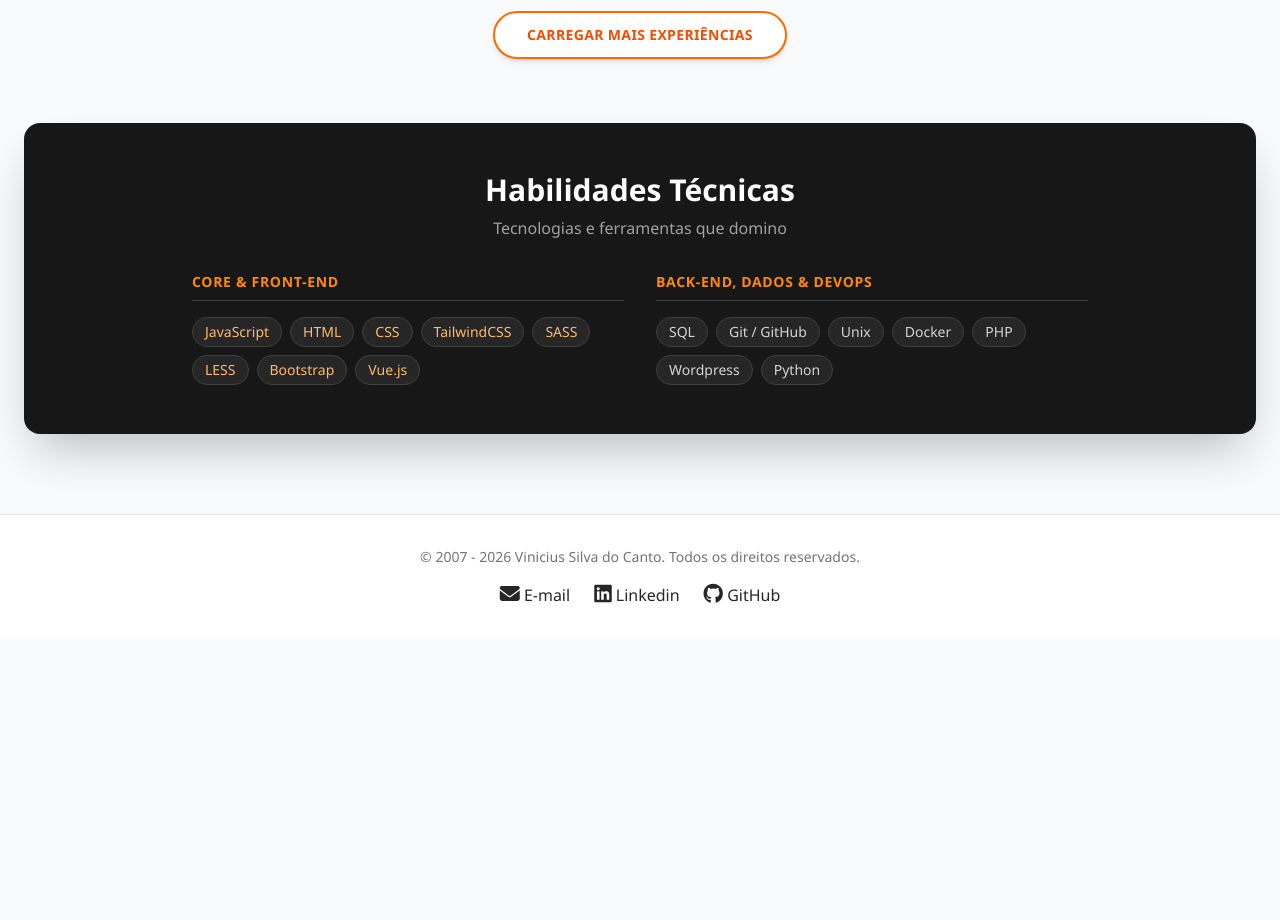
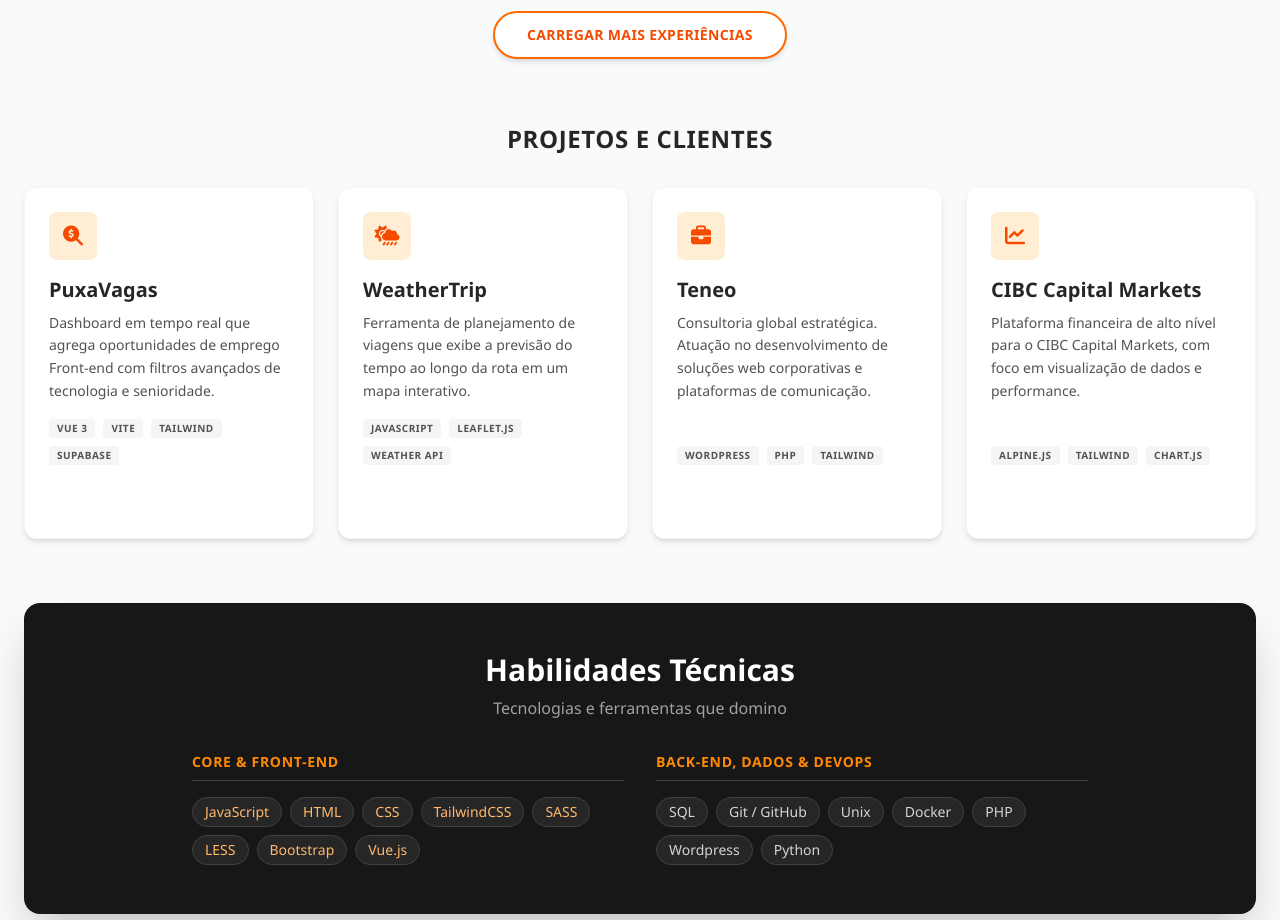
Before and after one commit to viniciusdocanto/docanto, a Vue app: page / in a window 1280 px wide. Shown: the part 1120-2040 px from the top of the page. Before the commit the page ends 1759 px from the top, so only its background shows below. Built offline with nearby package versions, Linux system fonts and the light colour scheme.

Commit message:
feat: enhance project cards with tech tags and full card clickability

```diff
--- a/src/App.vue
+++ b/src/App.vue
@@ -41,7 +41,7 @@ onMounted(() => {
   <main class="container mx-auto px-6 -mt-12 relative z-20 pb-20">
     <Summary class="reveal" />
     <Experience class="reveal" />
-    <!-- <Projects /> -->
+    <Projects />
     <Skills class="reveal" />
   </main>
   <Footer />
--- a/src/components/Projects.vue
+++ b/src/components/Projects.vue
@@ -4,16 +4,30 @@
           {{ $t('projectsTitle') || 'Projetos e Clientes' }}
       </h3>
 
-      <div class="grid grid-cols-1 md:grid-cols-3 gap-6">
-          <div v-for="project in projects" :key="project.id" class="bg-white dark:bg-neutral-800 p-6 rounded-xl shadow-md border border-neutral-100 dark:border-neutral-700 hover:shadow-xl transition-all group">
+      <div class="grid grid-cols-1 md:grid-cols-2 lg:grid-cols-4 gap-6">
+          <a v-for="project in projects" :key="project.id" :href="project.url" target="_blank"
+             class="bg-white dark:bg-neutral-800 p-6 rounded-xl shadow-md border border-neutral-100 dark:border-neutral-700 hover:shadow-xl transition-all group flex flex-col h-full cursor-pointer no-underline">
               <div class="w-12 h-12 bg-orange-100 dark:bg-orange-900/30 rounded-lg flex items-center justify-center mb-4 group-hover:bg-orange-500 transition-colors">
                   <i :class="[project.icon, 'text-orange-600 dark:text-orange-400 group-hover:text-white text-xl']"></i>
               </div>
               <h4 class="text-xl font-bold text-neutral-800 dark:text-neutral-100 mb-2">{{ project.name }}</h4>
-              <p class="text-neutral-600 dark:text-neutral-400 text-sm leading-relaxed">
+              <p class="text-neutral-600 dark:text-neutral-400 text-sm leading-relaxed mb-4 flex-grow">
                   {{ project.desc }}
               </p>
-          </div>
+
+              <!-- Technologies -->
+              <div class="flex flex-wrap gap-2 mt-auto">
+                <span v-for="tech in project.tech" :key="tech"
+                      class="px-2 py-0.5 bg-neutral-100 dark:bg-neutral-700 text-neutral-600 dark:text-neutral-300 text-[10px] font-bold rounded uppercase tracking-wider">
+                  {{ tech }}
+                </span>
+              </div>
+
+              <div class="mt-4 pt-4 border-t border-neutral-50 dark:border-neutral-700 flex items-center justify-between text-orange-600 dark:text-orange-400 text-xs font-bold opacity-0 group-hover:opacity-100 transition-opacity">
+                <span>{{ locale === 'pt' ? 'Ver Projeto' : 'View Project' }}</span>
+                <i class="fa-solid fa-arrow-up-right-from-square"></i>
+              </div>
+          </a>
       </div>
   </section>
 </template>
@@ -22,26 +36,40 @@
 import { computed } from 'vue'
 import { useI18n } from 'vue-i18n'
 
-const { tm, locale } = useI18n()
+const { locale } = useI18n()
 
 const projects = computed(() => [
     {
         id: 1,
-        name: 'Globo.com',
-        icon: 'fa-solid fa-tv',
-        desc: locale.value === 'pt' ? 'Desenvolvimento de interfaces para portais de notícias e entretenimento de alta escala.' : 'Interface development for high-scale news and entertainment portals.'
+        name: 'PuxaVagas',
+        icon: 'fa-solid fa-search-dollar',
+        url: 'https://vagas.docanto.net',
+        tech: ['Vue 3', 'Vite', 'Tailwind', 'Supabase'],
+        desc: locale.value === 'pt' ? 'Dashboard em tempo real que agrega oportunidades de emprego Front-end com filtros avançados de tecnologia e senioridade.' : 'Real-time dashboard aggregating Front-end job opportunities with advanced tech stack and seniority filters.'
     },
     {
         id: 2,
-        name: 'TIVIT',
-        icon: 'fa-solid fa-cloud',
-        desc: locale.value === 'pt' ? 'Modernização de esteiras de CI/CD e desenvolvimento de sistemas críticos para o setor financeiro.' : 'Modernization of CI/CD pipelines and development of critical systems for the financial sector.'
+        name: 'WeatherTrip',
+        icon: 'fa-solid fa-cloud-sun-rain',
+        url: 'https://sites.docanto.net/weathertrip/',
+        tech: ['JavaScript', 'Leaflet.js', 'Weather API'],
+        desc: locale.value === 'pt' ? 'Ferramenta de planejamento de viagens que exibe a previsão do tempo ao longo da rota em um mapa interativo.' : 'Trip planning tool that displays weather forecasts along the route on an interactive map.'
     },
     {
         id: 3,
         name: 'Teneo',
         icon: 'fa-solid fa-briefcase',
-        desc: locale.value === 'pt' ? 'Desenvolvimento de soluções web para consultoria global estratégica sediada no Canadá.' : 'Web solutions development for a global strategic consultancy based in Canada.'
+        url: 'https://www.teneo.com',
+        tech: ['WordPress', 'PHP', 'Tailwind'],
+        desc: locale.value === 'pt' ? 'Consultoria global estratégica. Atuação no desenvolvimento de soluções web corporativas e plataformas de comunicação.' : 'Global strategic consultancy. Worked on developing corporate web solutions and communication platforms.'
+    },
+    {
+        id: 4,
+        name: 'CIBC Capital Markets',
+        icon: 'fa-solid fa-chart-line',
+        url: 'https://wtsiegelindex.cibccm.com/',
+        tech: ['Alpine.js', 'Tailwind', 'Chart.js'],
+        desc: locale.value === 'pt' ? 'Plataforma financeira de alto nível para o CIBC Capital Markets, com foco em visualização de dados e performance.' : 'High-level financial platform for CIBC Capital Markets, focusing on data visualization and performance.'
     }
 ])
 </script>
```
